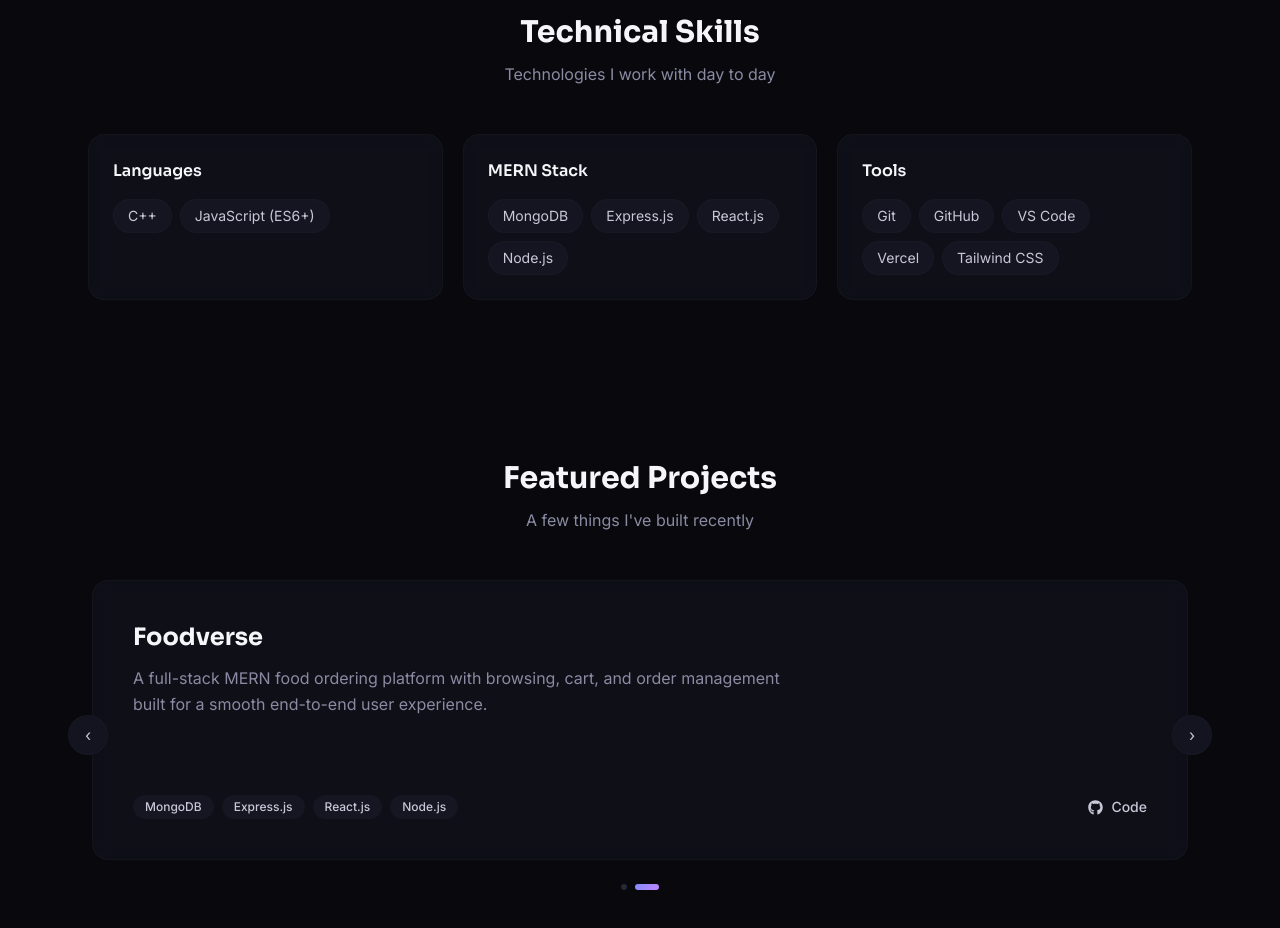
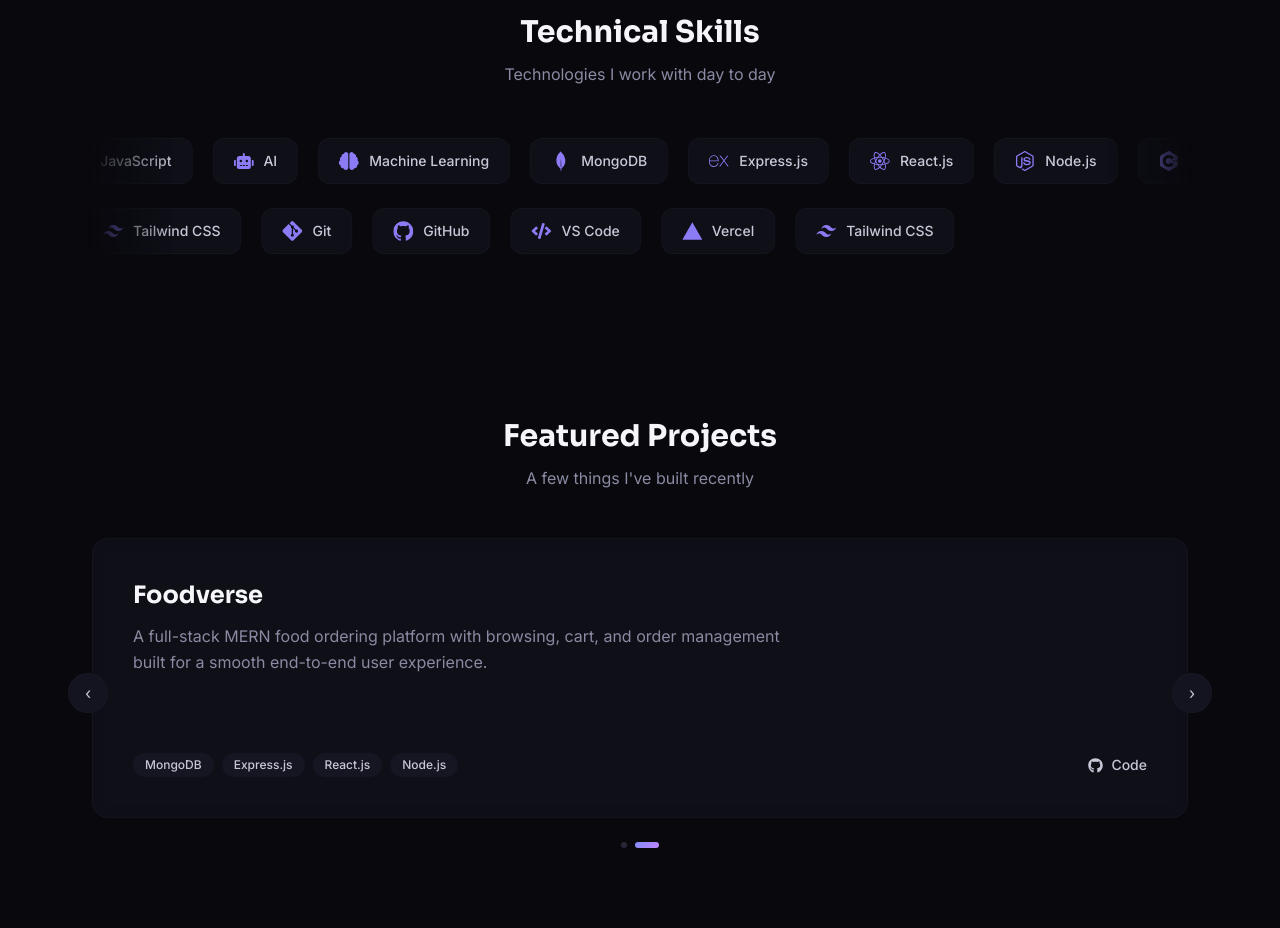
Before and after one commit to somesh-pandey12/my-Portfolio, a React (Vite) app: page / in a window 1280 px wide. Shown: the part 1020-1948 px from the top of the page. Built offline with nearby package versions, Linux system fonts and the light colour scheme.

Commit message:
add Skills and projects

```diff
--- a/src/components/Skills.jsx
+++ b/src/components/Skills.jsx
@@ -1,31 +1,60 @@
+import {
+  SiCplusplus, SiJavascript, SiPython, SiMongodb, SiExpress, SiReact, SiNodedotjs,
+  SiGit, SiGithub, SiVercel, SiTailwindcss,
+} from "react-icons/si";
+import { FaCode, FaRobot, FaBrain } from "react-icons/fa";
+
+const row1 = [
+  { name: "C++", Icon: SiCplusplus },
+  { name: "Python", Icon: SiPython },
+  { name: "JavaScript", Icon: SiJavascript },
+  { name: "AI", Icon: FaRobot },
+  { name: "Machine Learning", Icon: FaBrain },
+  { name: "MongoDB", Icon: SiMongodb },
+  { name: "Express.js", Icon: SiExpress },
+  { name: "React.js", Icon: SiReact },
+  { name: "Node.js", Icon: SiNodedotjs },
+];
+
+const row2 = [
+  { name: "Git", Icon: SiGit },
+  { name: "GitHub", Icon: SiGithub },
+  { name: "VS Code", Icon: FaCode },
+  { name: "Vercel", Icon: SiVercel },
+  { name: "Tailwind CSS", Icon: SiTailwindcss },
+];
+
+function Chip({ name, Icon }) {
+  return (
+    <div className="flex items-center gap-2.5 px-5 py-3 rounded-xl border border-ink-border bg-ink-800/60 mx-2.5 flex-shrink-0">
+      <Icon size={20} className="text-brand-solid" />
+      <span className="text-sm font-medium text-mist-300 whitespace-nowrap">{name}</span>
+    </div>
+  );
+}
+
+function MarqueeRow({ items, reverse }) {
+  const doubled = [...items, ...items];
+  return (
+    <div className="marquee-row marquee-fade overflow-hidden">
+      <div className={`flex w-max py-1 ${reverse ? "marquee-track-reverse" : "marquee-track"}`}>
+        {doubled.map((item, i) => (
+          <Chip key={i} name={item.name} Icon={item.Icon} />
+        ))}
+      </div>
+    </div>
+  );
+}
+
 export default function Skills() {
-  const skillCategories = [
-    { title: "Languages", items: ["C++", "JavaScript (ES6+)"] },
-    { title: "MERN Stack", items: ["MongoDB", "Express.js", "React.js", "Node.js"] },
-    { title: "Tools", items: ["Git", "GitHub", "VS Code", "Vercel", "Tailwind CSS"] },
-  ];
-
   return (
     <section id="skills" className="py-20">
       <h2 className="font-display text-3xl font-bold text-mist-100 text-center mb-3">Technical Skills</h2>
       <p className="text-mist-500 text-center mb-12">Technologies I work with day to day</p>
 
-      <div className="grid md:grid-cols-3 gap-5">
-        {skillCategories.map((cat, index) => (
-          <div key={index} className="rounded-2xl border border-ink-border bg-ink-800/60 backdrop-blur px-6 py-6">
-            <h3 className="font-display font-semibold text-mist-100 mb-4">{cat.title}</h3>
-            <div className="flex flex-wrap gap-2">
-              {cat.items.map((skill, idx) => (
-                <span
-                  key={idx}
-                  className="text-sm px-3.5 py-1.5 rounded-full border border-ink-border bg-ink-700/60 text-mist-300 hover:border-brand-solid/50 hover:text-mist-100 transition-colors"
-                >
-                  {skill}
-                </span>
-              ))}
-            </div>
-          </div>
-        ))}
+      <div className="space-y-4">
+        <MarqueeRow items={row1} />
+        <MarqueeRow items={row2} reverse />
       </div>
     </section>
   );
--- a/src/style.css
+++ b/src/style.css
@@ -52,3 +52,26 @@
 .fade-up {
   animation: fadeUp 0.7s cubic-bezier(0.16, 1, 0.3, 1) both;
 }
+
+@keyframes marquee-left {
+  from { transform: translateX(0); }
+  to { transform: translateX(-50%); }
+}
+@keyframes marquee-right {
+  from { transform: translateX(-50%); }
+  to { transform: translateX(0); }
+}
+.marquee-track {
+  animation: marquee-left 26s linear infinite;
+}
+.marquee-track-reverse {
+  animation: marquee-right 26s linear infinite;
+}
+.marquee-row:hover .marquee-track,
+.marquee-row:hover .marquee-track-reverse {
+  animation-play-state: paused;
+}
+.marquee-fade {
+  mask-image: linear-gradient(to right, transparent, black 8%, black 92%, transparent);
+  -webkit-mask-image: linear-gradient(to right, transparent, black 8%, black 92%, transparent);
+}
```
